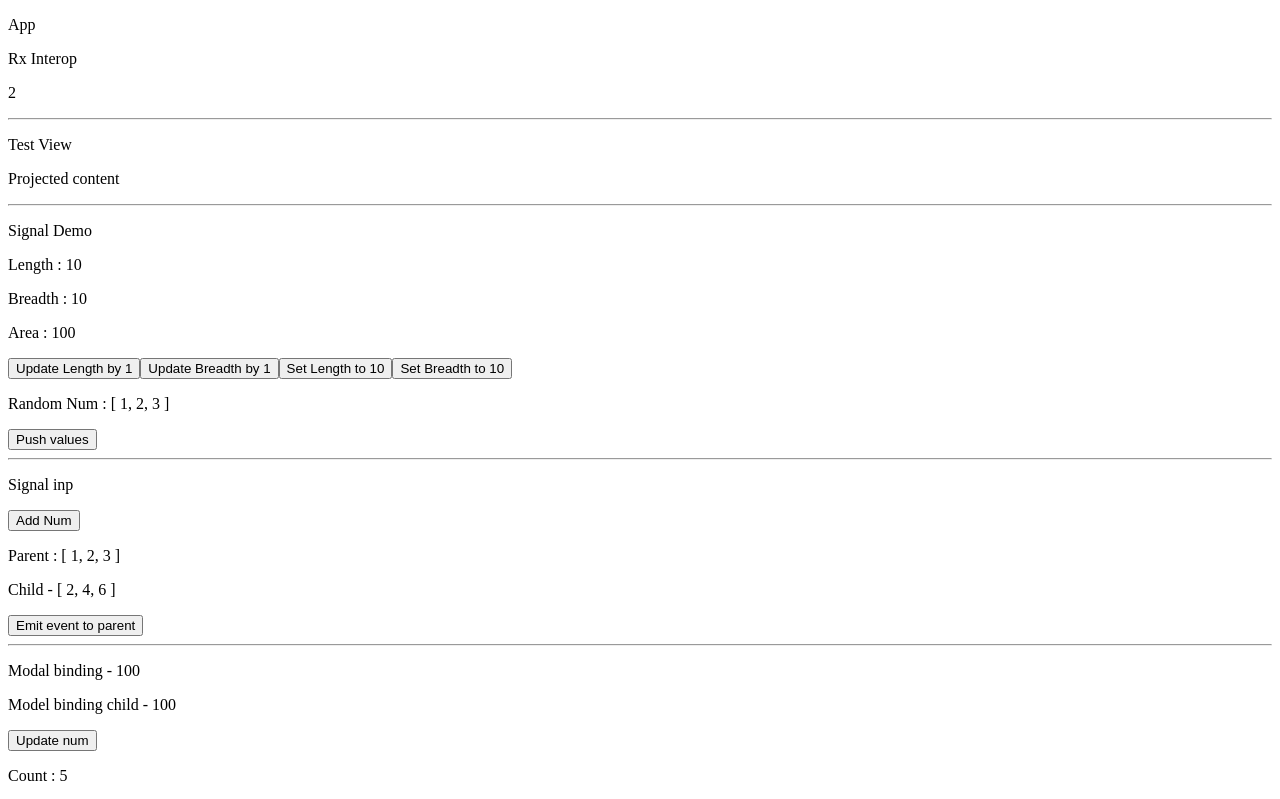
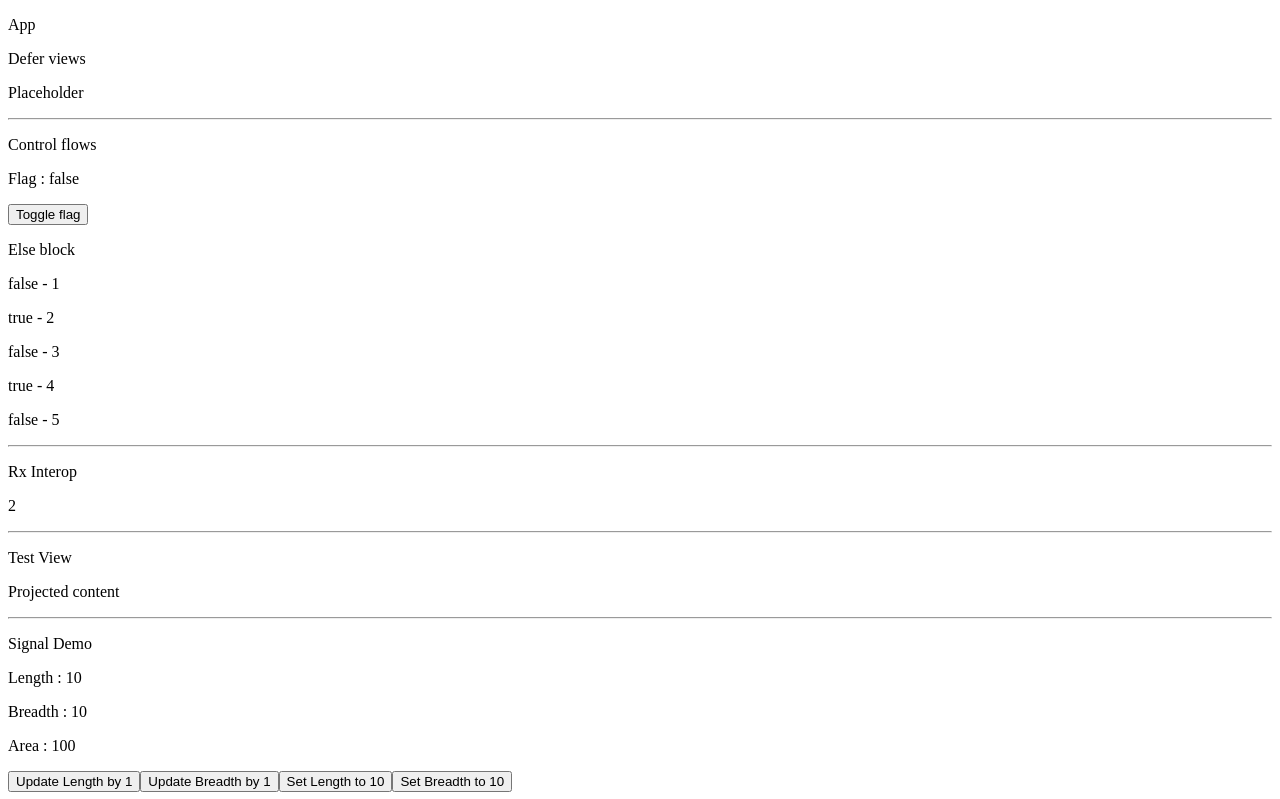
Before and after one commit to makesh-kumar/ngv18, an Angular app: page / in a window 1280 px wide. Shown: the top 799 px of the page. Built offline with nearby package versions, Linux system fonts and the light colour scheme.

Commit message:
control flows and defer views

```diff
--- a/src/app/app.component.html
+++ b/src/app/app.component.html
@@ -1,5 +1,8 @@
 <p>App</p>
-
+<defer-views/>
+<hr/>
+<control-flows></control-flows>
+<hr/>
 <rx-interop e="22"></rx-interop>
 <hr/>
 <view-queries>
--- a/src/app/app.component.ts
+++ b/src/app/app.component.ts
@@ -7,13 +7,15 @@ import { SignalInp } from './signal-inp/signal-inp.component';
 import { ModelBinding } from './mode-binding/model-binding.component';
 import { ViewQueries } from './view-queries/view-queries.component';
 import { RxInterop } from './rx-interop/rx-interop.component';
+import { ControlFlows } from './control-flows/control-flows.component';
+import { DeferViews } from './defer-views/defer-views.component';
 
 
 @Component({
   selector: 'app-root',
   standalone: true,
   imports: [RouterOutlet,JsonPipe,ReactiveFormsModule, SignalDemo, SignalInp, ModelBinding,ViewQueries,
-    RxInterop],
+    RxInterop,ControlFlows,DeferViews],
   templateUrl: './app.component.html',
 })
 
--- /dev/null
+++ b/src/app/control-flows/control-flows.component.html
@@ -0,0 +1,15 @@
+<p>Control flows</p>
+<p>Flag : {{flag}}</p>
+<button (click)="toggleFlag()">Toggle flag</button>
+
+@if (flag) {
+    <p>If block</p>
+} @else {
+    <p>Else block</p>
+}
+
+@for( val of arr; track $index; let i=$odd;) {
+    <p>{{i}} - {{val}}</p>
+} @empty {
+    <p>Array is empty</p>
+}
--- /dev/null
+++ b/src/app/control-flows/control-flows.component.ts
@@ -0,0 +1,22 @@
+import { compileNgModule } from "@angular/compiler";
+import { Component } from "@angular/core";
+
+
+@Component({
+    selector: 'control-flows',
+    templateUrl: './control-flows.component.html',
+    standalone: true
+})
+
+export class ControlFlows {
+
+    flag = false;
+
+
+    toggleFlag = () => {
+        this.flag = !this.flag;
+        this.arr.length = 0;
+    }
+
+    arr = [1,2,3,4,5];
+}
--- /dev/null
+++ b/src/app/defer-views/defer-views.component.html
@@ -0,0 +1,41 @@
+<p>Defer views</p>
+
+<!-- @defer (on interaction){
+    <p>Contendt</p>
+} @placeholder {
+    <p>Placeholder</p>
+} -->
+
+<!-- @defer (on hover){
+    <p>Contendt</p>
+} @placeholder {
+    <p>Placeholder</p>
+
+} -->
+
+
+<!-- @defer (when false ; on interaction){
+    <p>Contendt</p>
+} @placeholder {
+    <p>Placeholder</p>
+} -->
+
+
+<!-- @defer (when false ; on timer(3s)){
+    <p>Contendt</p>
+} @placeholder {
+    <p>Placeholder</p>
+} -->
+
+<!-- @defer (when false ; on viewport){
+    <p>Contendt</p>
+} @placeholder {
+    <p>Placeholder</p>
+} -->
+
+
+@defer (when false ; on ){
+    <p>Contendt</p>
+} @placeholder {
+    <p>Placeholder</p>
+}
```
Also changed, not shown: src/app/defer-views/defer-views.component.ts (added, +11 -0 lines).
